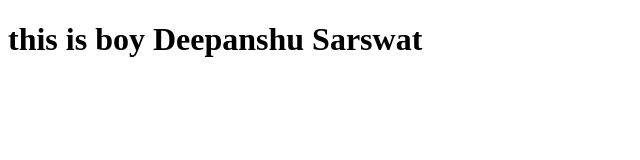
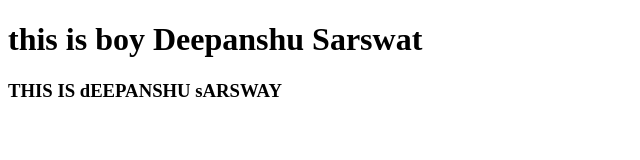
Before and after one commit to DeepanshuSarswat/MyClock, a plain HTML site: page index.html in a window 1280 px wide. Shown: the whole page, without its empty margins (0-640 px from the left). Drawn offline with Linux system fonts and the light colour scheme.

Commit message:
UPDATING SOME PARTS

```diff
--- a/index.html
+++ b/index.html
@@ -8,5 +8,6 @@
   </head>
   <body>
     <h1>this is boy Deepanshu Sarswat</h1>
+    <h3>THIS IS dEEPANSHU sARSWAY</h3>
   </body>
 </html>
```
